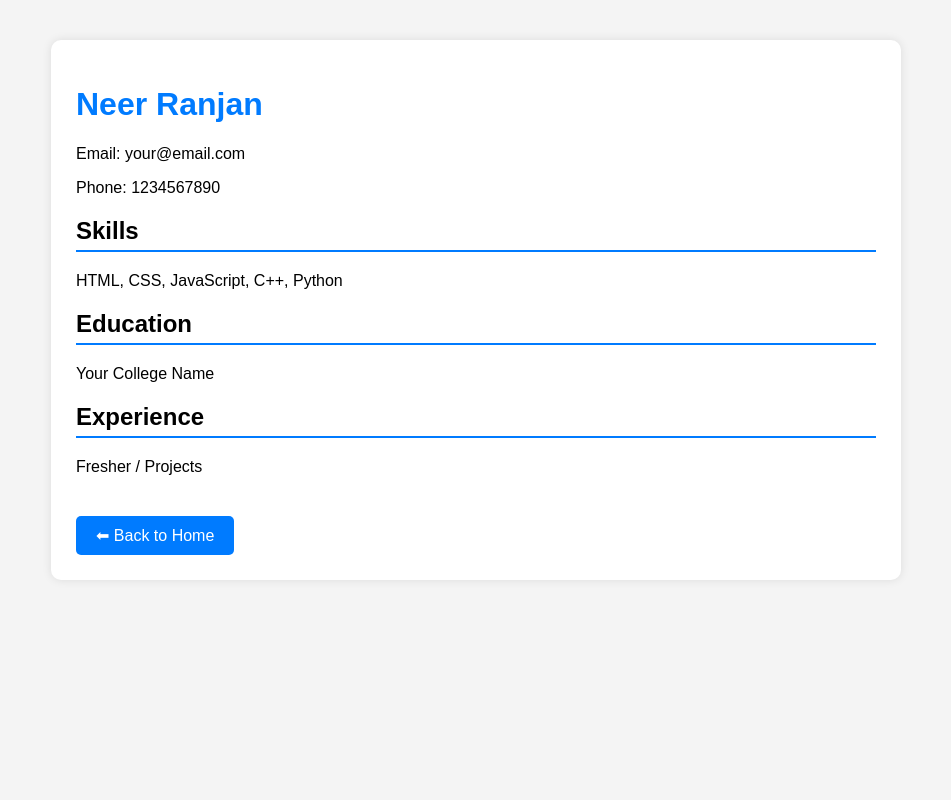
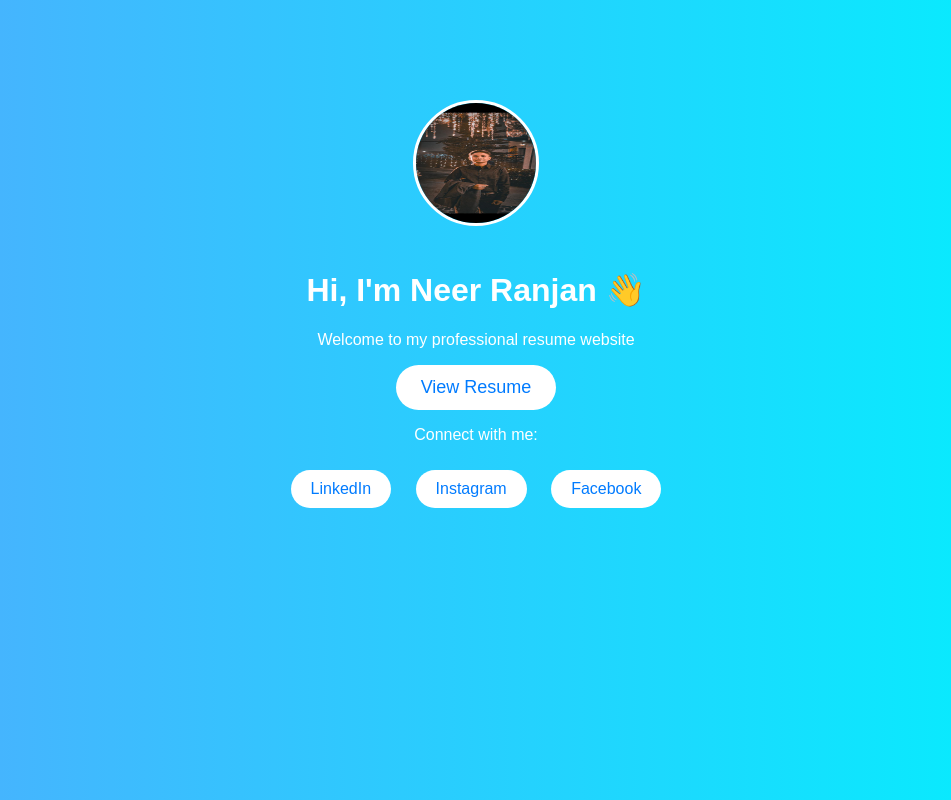
Before and after one commit to kneer4789-ind/kneer4789-ind.github.io, a plain HTML site: page index.html in a window 1280 px wide. Shown: the whole page, without its empty margins (164-1115 px from the left). Drawn offline with Linux system fonts and the light colour scheme.

Commit message:
Update index.html

```diff
--- a/index.html
+++ b/index.html
@@ -1,75 +1,71 @@
 <!DOCTYPE html>
 <html>
 <head>
-    <title>My Resume</title>
+    <title>Neer Ranjan | Resume</title>
     <style>
         body {
-            font-family: Arial;
             margin: 0;
-            background: #f4f4f4;
+            font-family: Arial, sans-serif;
+            background: linear-gradient(to right, #4facfe, #00f2fe);
+            color: white;
+            text-align: center;
         }
 
         .container {
-            max-width: 800px;
-            margin: 40px auto;
-            background: white;
-            padding: 25px;
-            border-radius: 10px;
-            box-shadow: 0 0 10px rgba(0,0,0,0.1);
+            margin-top: 100px;
         }
 
-        h1 {
-            color: #007BFF;
-        }
-
-        h2 {
-            border-bottom: 2px solid #007BFF;
-            padding-bottom: 5px;
-        }
-
-        .section {
+        img {
+            width: 120px;
+            height: 120px;
+            border-radius: 50%;
             margin-bottom: 20px;
+            border: 3px solid white;
         }
 
         .btn {
-            display: inline-block;
-            margin-top: 20px;
-            padding: 10px 20px;
-            background: #007BFF;
-            color: white;
-            text-decoration: none;
-            border-radius: 5px;
+            padding: 12px 25px;
+            font-size: 18px;
+            border: none;
+            border-radius: 25px;
+            background-color: white;
+            color: #007BFF;
+            cursor: pointer;
         }
 
-        .btn:hover {
-            background: #0056b3;
+        .social a {
+            display: inline-block;
+            margin: 10px;
+            padding: 10px 20px;
+            background: white;
+            color: #007BFF;
+            border-radius: 20px;
+            text-decoration: none;
         }
     </style>
 </head>
-
 <body>
 
 <div class="container">
-    <h1>Neer Ranjan</h1>
-    <p>Email: your@email.com</p>
-    <p>Phone: 1234567890</p>
 
-    <div class="section">
-        <h2>Skills</h2>
-        <p>HTML, CSS, JavaScript, C++, Python</p>
+    <img src="photo.jpg">
+
+    <h1>Hi, I'm Neer Ranjan 👋</h1>
+    <p>Welcome to my professional resume website</p>
+
+    <a href="resume.html">
+        <button class="btn">View Resume</button>
+    </a>
+
+    <div class="social">
+        <p>Connect with me:</p>
+
+        <a href="https://www.linkedin.com/in/neer-ranjan-378265351" target="_blank">LinkedIn</a>
+        <a href="https://www.instagram.com/_neer_ranjan" target="_blank">Instagram</a>
+        <a href="https://www.facebook.com/share/18AC7G7QvF/" target="_blank">Facebook</a>
+
     </div>
 
-    <div class="section">
-        <h2>Education</h2>
-        <p>Your College Name</p>
-    </div>
-
-    <div class="section">
-        <h2>Experience</h2>
-        <p>Fresher / Projects</p>
-    </div>
-
-    <a href="index.html" class="btn">⬅ Back to Home</a>
 </div>
 
 </body>
```
